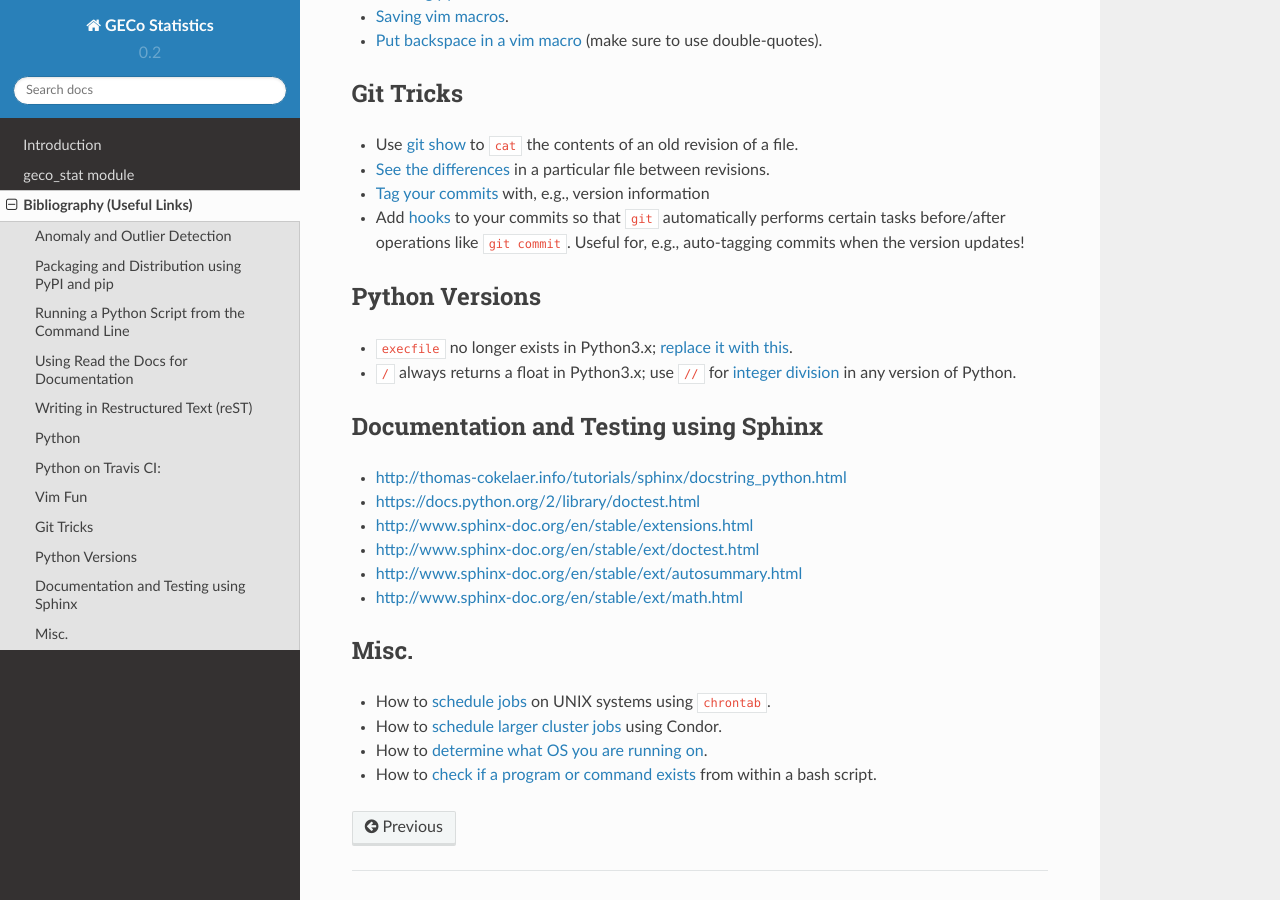
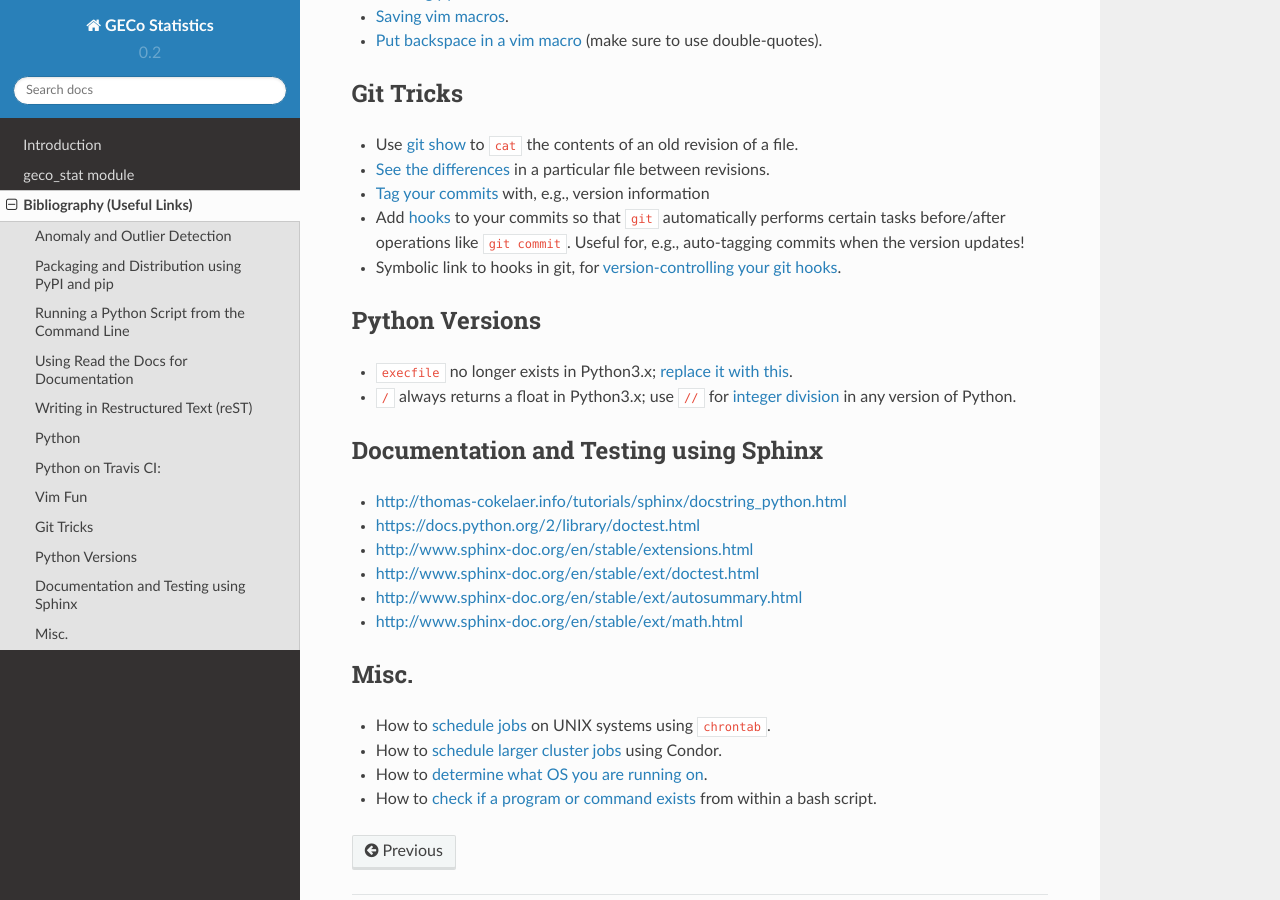
Before and after one commit to stefco/geco_stat, a Sphinx documentation site: the page built from docs/useful_links.rst, in a window 1280 px wide and 900 px high, scrolled down 2036 px. Built offline with Sphinx 7.4.7 and the Read the Docs theme 2.0.0, drawn with Linux system fonts in a browser that asks for light colours.

Commit message:
add git hooks info and auto hooking

```diff
--- a/docs/useful_links.rst
+++ b/docs/useful_links.rst
@@ -146,11 +146,13 @@ Git Tricks
 * Add `hooks`_ to your commits so that ``git`` automatically performs certain
   tasks before/after operations like ``git commit``. Useful for, e.g.,
   auto-tagging commits when the version updates!
+* Symbolic link to hooks in git, for `version-controlling your git hooks`_.
 
 .. _git show: http://stackoverflow.com/questions/888414/git-checkout-older-revision-of-a-file-under-a-new-name
 .. _See the differences: http://stackoverflow.com/questions/3338126/how-to-diff-the-same-file-between-two-different-commits-on-the-same-branch
 .. _Tag your commits: https://git-scm.com/book/en/v2/Git-Basics-Tagging
 .. _hooks: https://git-scm.com/book/en/v2/Customizing-Git-Git-Hooks
+.. _version-controlling your git hooks: http://stackoverflow.com/questions/4592838/symbolic-link-to-a-hook-in-git
 
 Python Versions
 ---------------
```
Also changed, not shown: 1 other file.
